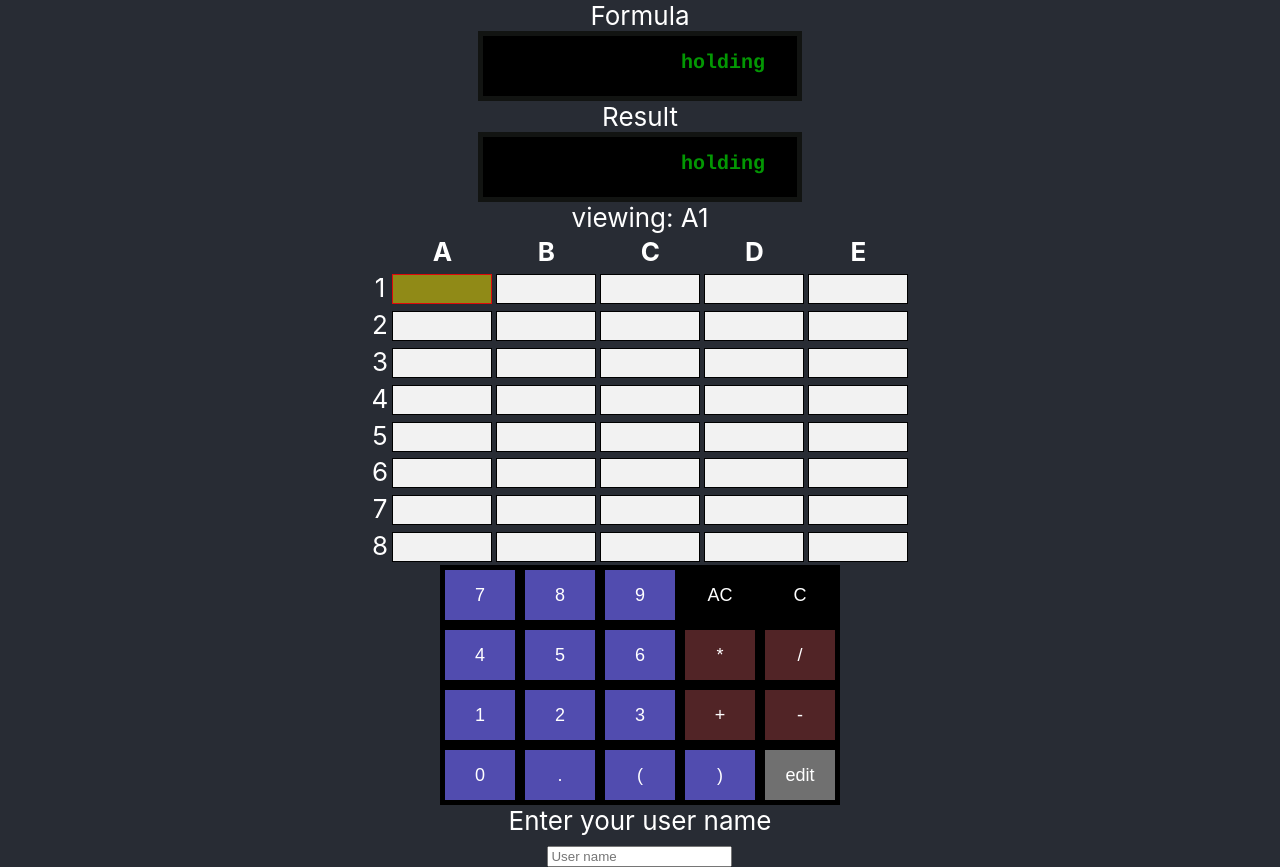
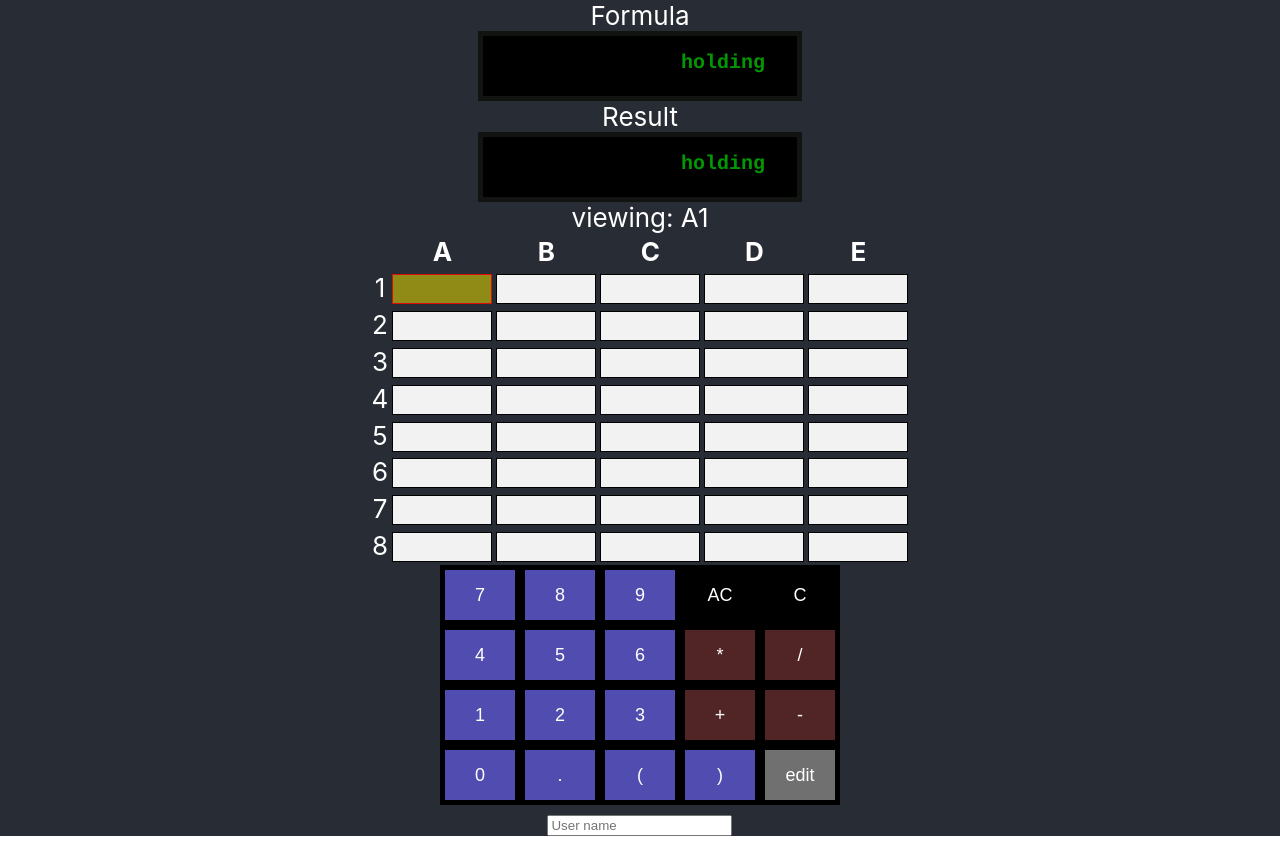
Before and after one commit to juanchoclasses/assignment1-codeeverydayyu, a React (Create React App) app: page /test in a window 1280 px wide. After the commit the page ends 836 px from the top, so only its background shows below. Built offline with nearby package versions, Linux system fonts and the light colour scheme; no server answers.

Commit message:
Change plain message to pop up message.

```diff
--- a/package.json
+++ b/package.json
@@ -24,6 +24,7 @@
     "react": "^18.2.0",
     "react-dom": "^18.2.0",
     "react-scripts": "5.0.1",
+    "react-toastify": "^9.1.3",
     "ts-node": "^10.9.1",
     "typescript": "^4.9.5",
     "web-vitals": "^2.1.4",
--- a/src/Components/SpreadSheet.tsx
+++ b/src/Components/SpreadSheet.tsx
@@ -7,6 +7,8 @@ import SheetHolder from "./SheetHolder";
 
 import { ButtonNames } from "../Engine/GlobalDefinitions";
 
+import { ToastContainer, toast } from 'react-toastify';
+import 'react-toastify/dist/ReactToastify.css';
 
 interface SpreadSheetProps {
   documentName: string;
@@ -50,10 +52,18 @@ function SpreadSheet({ documentName }: SpreadSheetProps) {
     return () => clearInterval(interval);
   });
 
+  // useEffect to show message if the user name is empty
+  useEffect(() => {
+    if (userName === '') {
+      toast.error('Please enter a username', {
+        autoClose: 1500,});
+    }
+  }, [userName]);
+
 
   function getUserLogin() {
     return <div>
-      {(userName === "") ? <div>Enter your user name</div> : <div></div>}
+      <ToastContainer />
       <input
         type="text"
         placeholder="User name"
```
Also changed, not shown: 1 other file (tests, documents, lock files or other folders).
